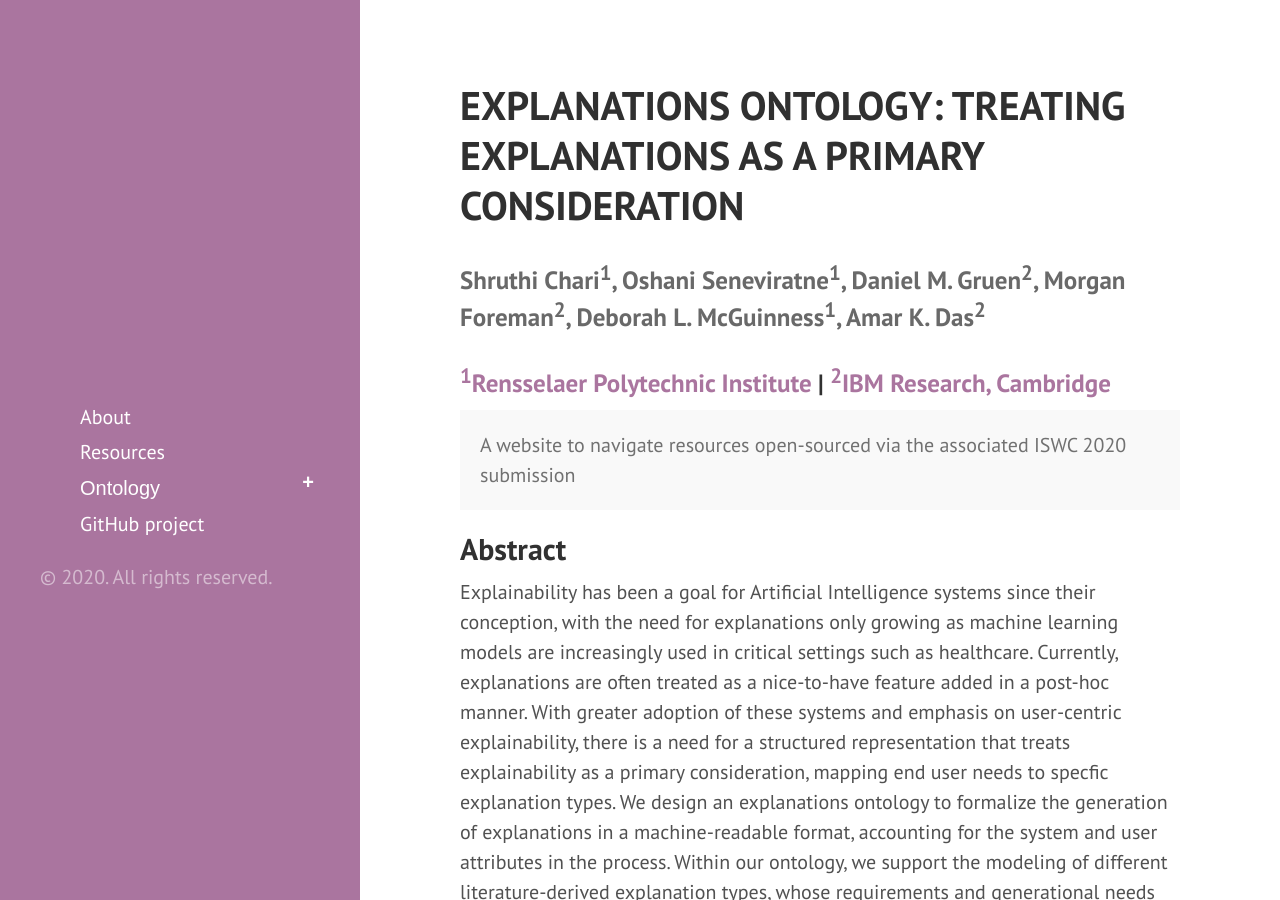
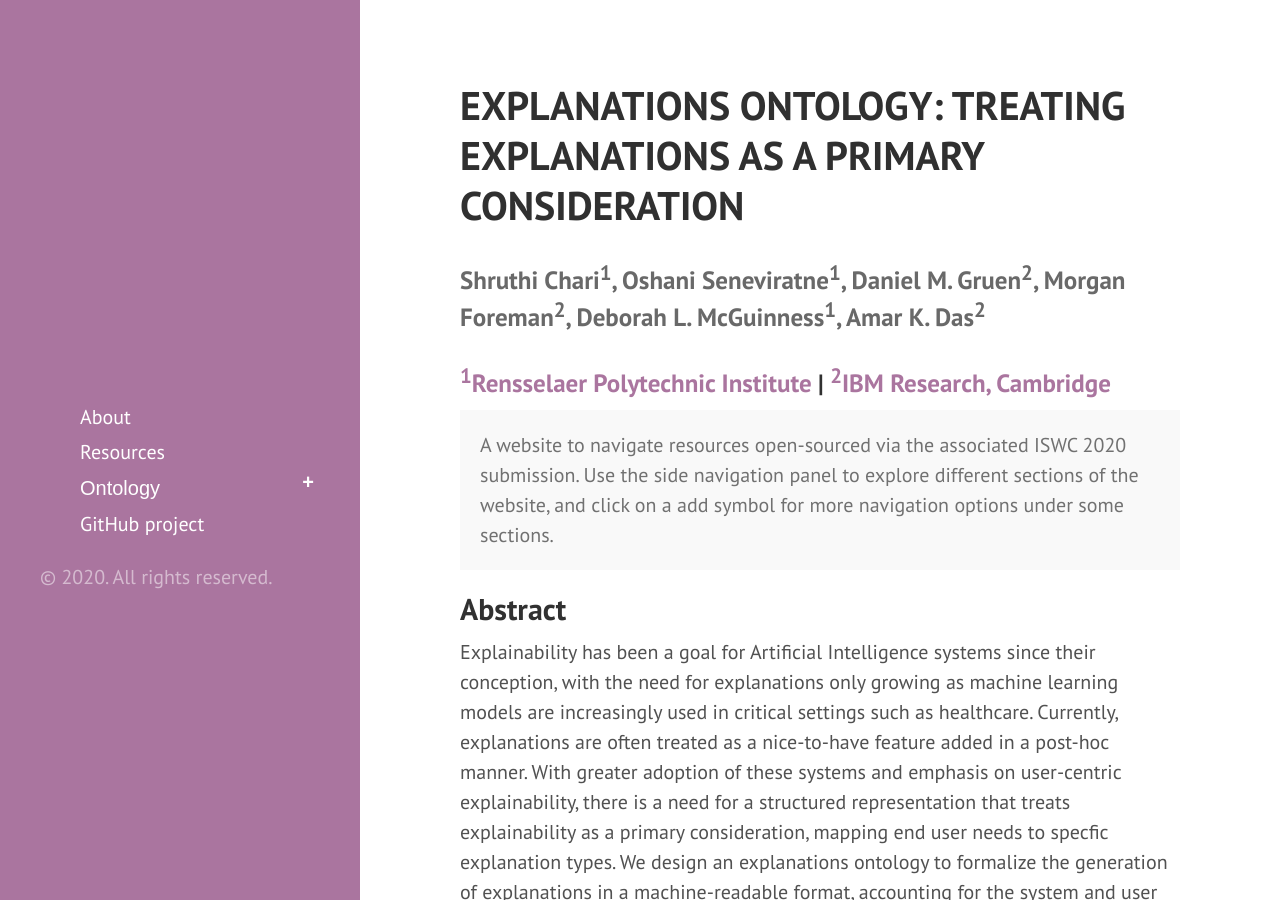
Before and after one commit to tetherless-world/explanation-ontology, a Jekyll site: the page built from index.md, in a window 1280 px wide and 900 px high. Built offline with Jekyll 4.4.1, drawn with Linux system fonts in a browser that asks for light colours; Markdown is read by kramdown in place of the engine named in the settings.

Commit message:
Update index.md

```diff
--- a/index.md
+++ b/index.md
@@ -6,7 +6,7 @@
 <h1 class="page-title" style="text-transform:uppercase;" id="header">EXPLANATIONS ONTOLOGY: TREATING EXPLANATIONS AS A PRIMARY CONSIDERATION</h1>
 <h3 style="color:dimgrey;">Shruthi Chari<sup>1</sup>, Oshani Seneviratne<sup>1</sup>, Daniel M. Gruen<sup>2</sup>, Morgan Foreman<sup>2</sup>, Deborah L. McGuinness<sup>1</sup>, Amar K. Das<sup>2</sup></h3>
 <h3><a href="https://www.rpi.edu/"><sup>1</sup>Rensselaer Polytechnic Institute</a> | <a href="https://www.research.ibm.com/labs/cambridge/"><sup>2</sup>IBM Research, Cambridge</a></h3>
-<p class="message">A website to navigate resources open-sourced via the associated ISWC 2020 submission</p>
+<p class="message">A website to navigate resources open-sourced via the associated ISWC 2020 submission. Use the side navigation panel to explore different sections of the website, and click on a add symbol for more navigation options under some sections. </p>
 
 <!-- <table>
   <tbody>
```
